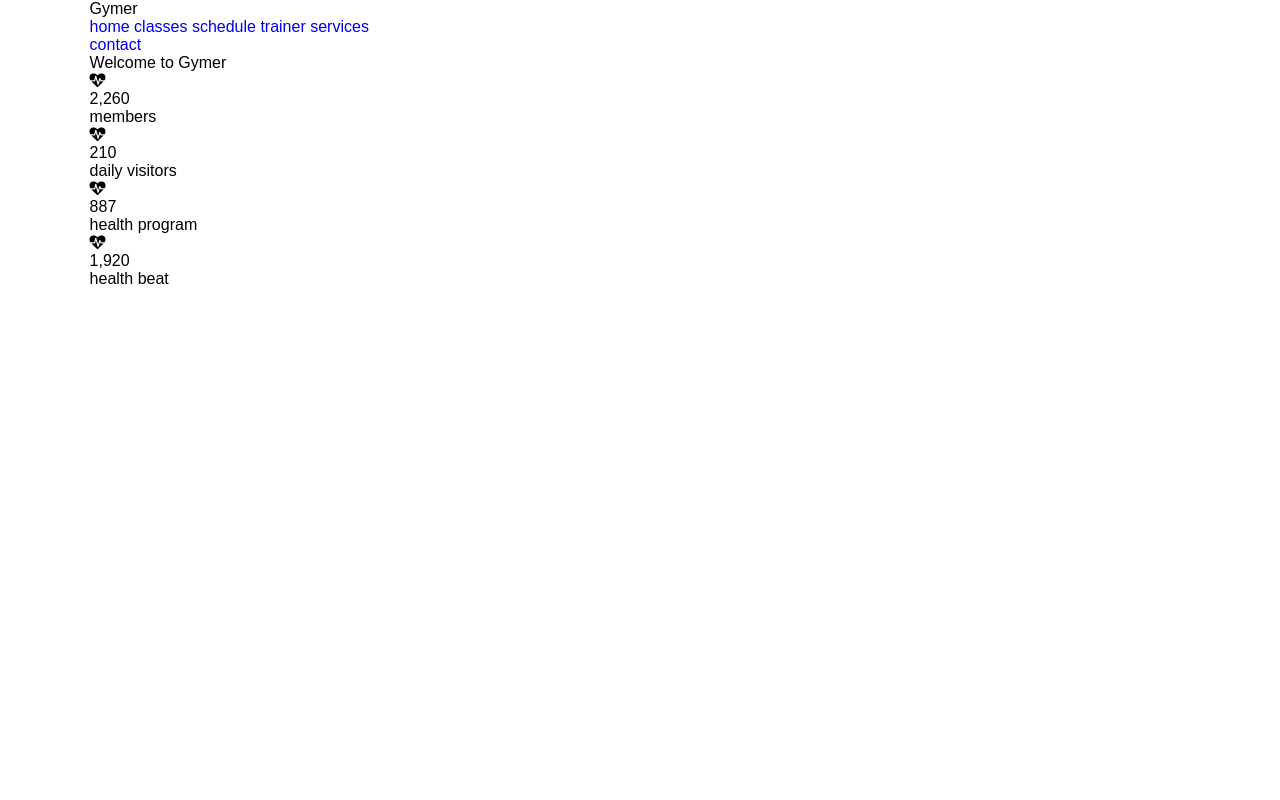
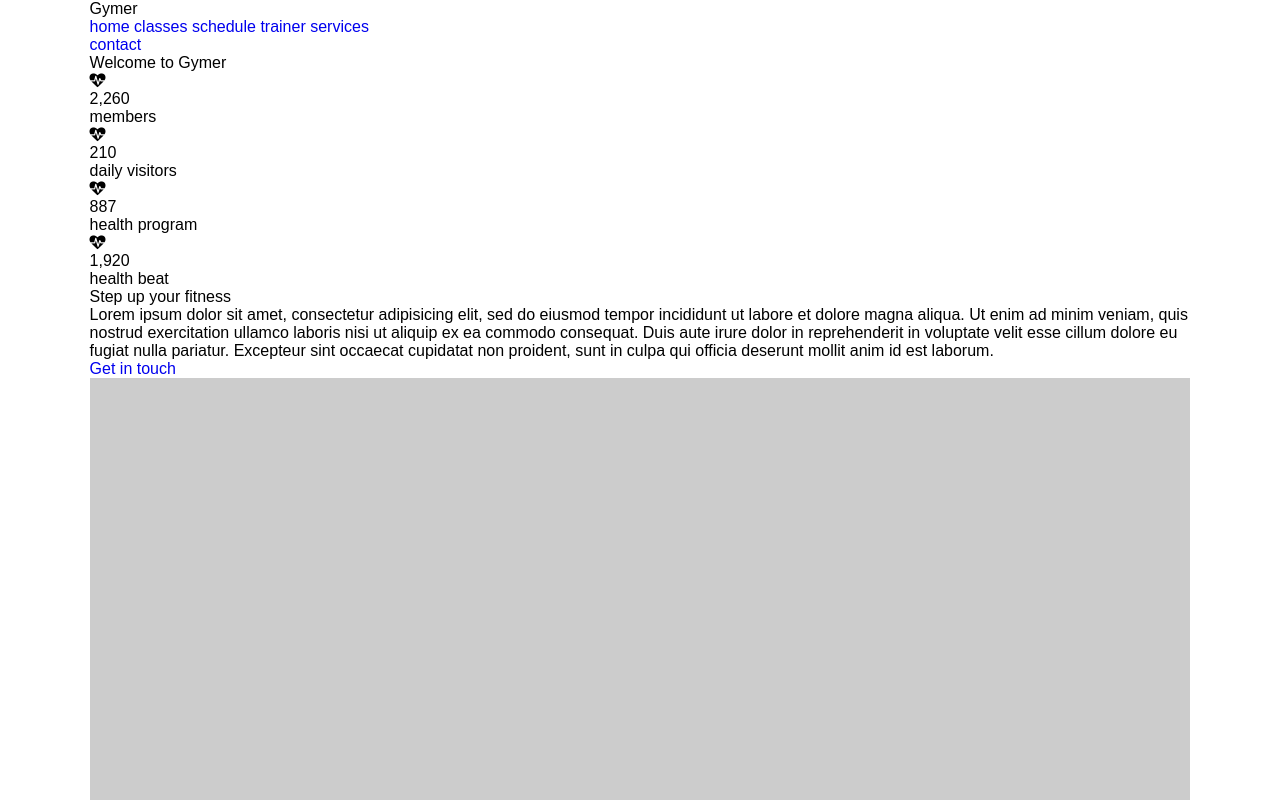
Before and after one commit to lihereshma/gymer-html, a plain HTML site: page index.html in a window 1280 px wide. Shown: the top 800 px of the page. Drawn offline with Linux system fonts and the light colour scheme; placeholder pictures from the web are drawn by us.

Commit message:
steps section added

```diff
--- a/index.html
+++ b/index.html
@@ -100,6 +100,19 @@
           </div>
         </article>
 
+	<section class="steps">
+          <h1>Step up your fitness</h1>
+          <p>
+            Lorem ipsum dolor sit amet, consectetur adipisicing elit, sed do eiusmod
+            tempor incididunt ut labore et dolore magna aliqua. Ut enim ad minim veniam,
+            quis nostrud exercitation ullamco laboris nisi ut aliquip ex ea commodo
+            consequat. Duis aute irure dolor in reprehenderit in voluptate velit esse
+            cillum dolore eu fugiat nulla pariatur. Excepteur sint occaecat cupidatat non
+            proident, sunt in culpa qui officia deserunt mollit anim id est laborum.
+          </p>
+          <a href="#FIXME" title="Get in touch">Get in touch</a>
+          <img src="https://via.placeholder.com/360x370" alt="steps">
+        </section>
 
     </main>
     <!--main section end-->
```
